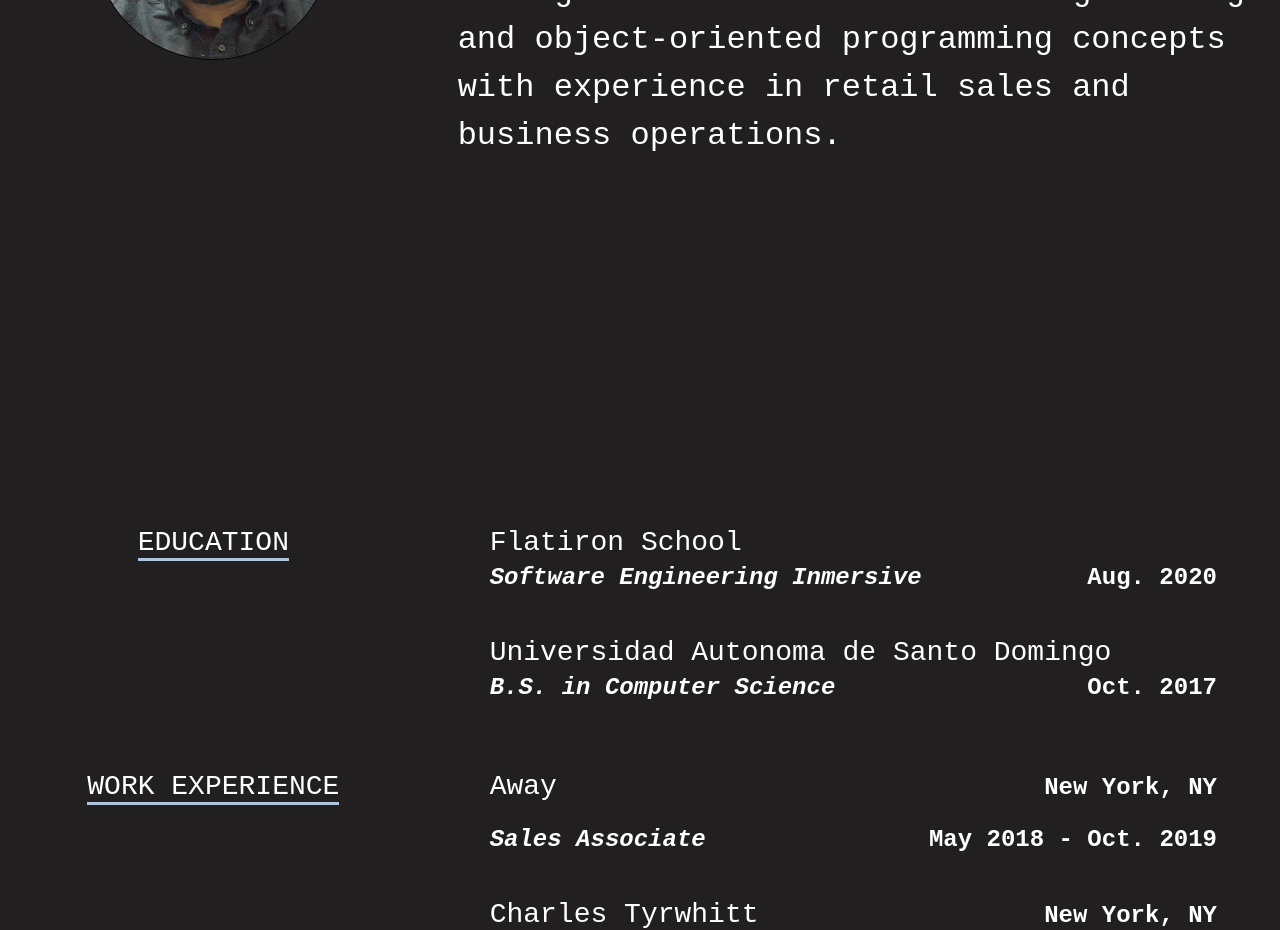
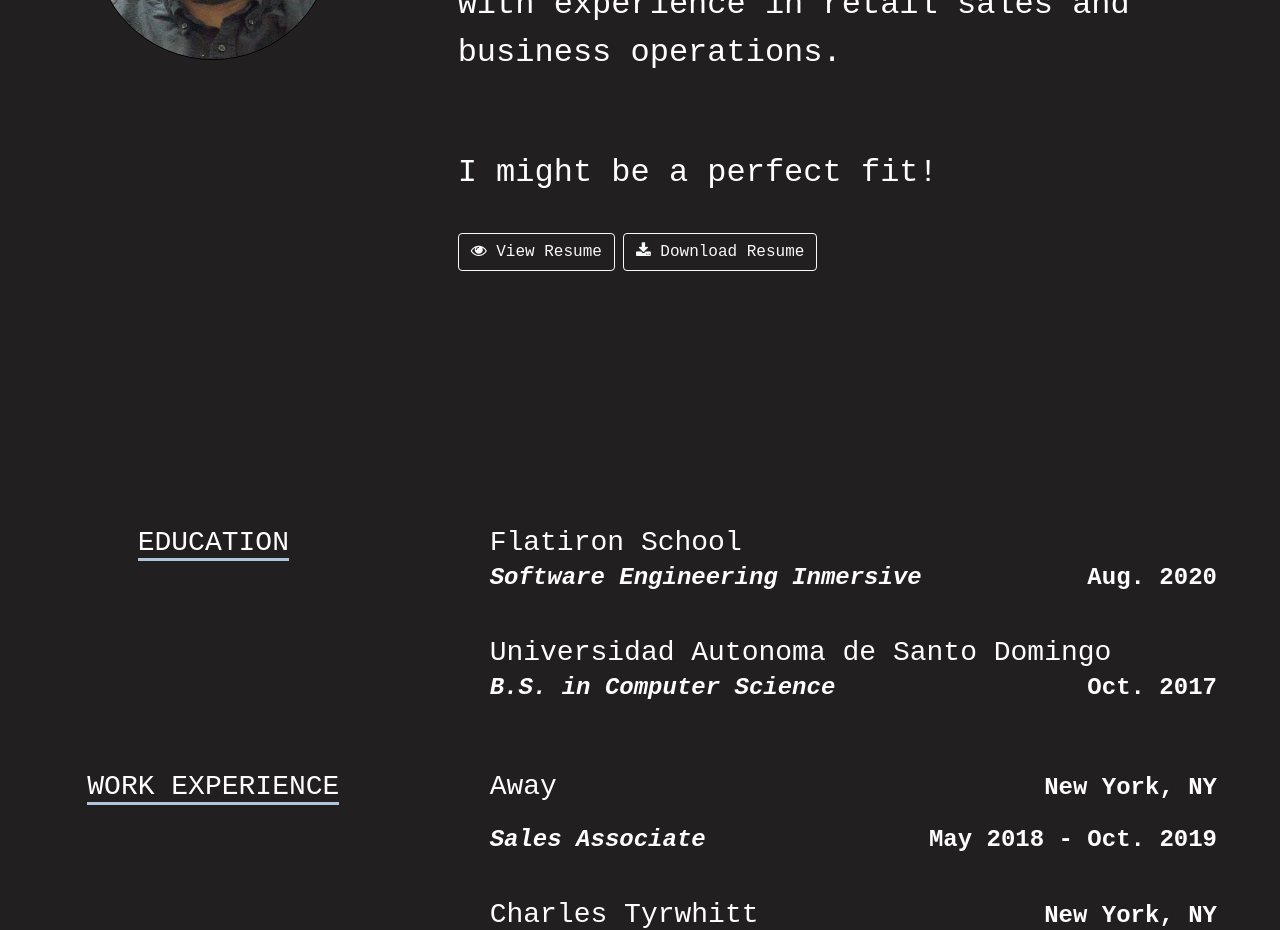
Before and after one commit to Gary1690/portfoliov2, a React (Create React App) app: page / in a window 1280 px wide. Shown: the part 1260-2190 px from the top of the page. Built offline with nearby package versions, Linux system fonts and the light colour scheme.

Commit message:
resume download and preview buttons added

```diff
--- a/src/components/about/about.js
+++ b/src/components/about/about.js
@@ -21,6 +21,19 @@ function About() {
             <Col  xs={12} md={12} lg={8}>
               <h1 className="about-title"><span>About</span></h1>
               <p className="about-message">Full-stack web developer with strengths in Ruby, Java, and JavaScript frameworks. Strong foundation in software engineering and object-oriented programming concepts with experience in retail sales and business operations. </p>
+              <br/>
+              <p className="about-message">I might be a perfect fit!</p>
+              <a
+               className="btn btn-outline-light m-1 ml-3"
+               href="https://docs.google.com/document/d/1q2vDrJvbcp9e4Hxtn4meJs2ygh6rB1OLUxf5qya5hUs/preview"
+               target="_blank"
+               rel="noreferrer"
+               > <i className="fa fa-eye" aria-hidden="true"/>  View Resume</a>
+              <a
+              className="btn btn-outline-light m-1"
+              href="https://docs.google.com/document/d/1q2vDrJvbcp9e4Hxtn4meJs2ygh6rB1OLUxf5qya5hUs/export?format=pdf"
+
+              > <i className="fa fa-download" aria-hidden="true"/> Download Resume</a>
             </Col>
           </Row>
         </div>
```
Also changed, not shown: 1 other file (tests, documents, lock files or other folders).
